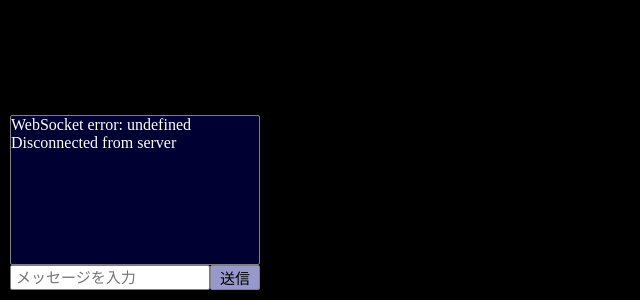
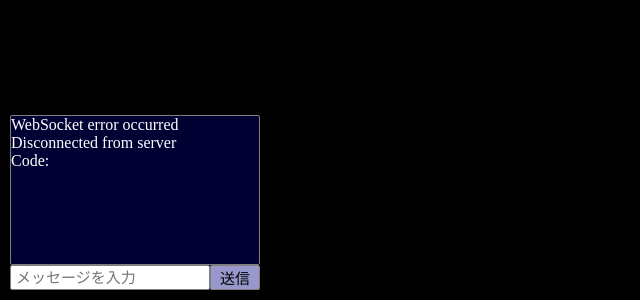
Before and after one commit to pukun1115-tech/websocket_test1, a website: page public/index.html in a window 1280 px wide. Shown: the part 500-800 px from the top of the page, 0-640 px from the left. Drawn offline with Linux system fonts and the light colour scheme.

Commit message:
クライエント側のエラー

```diff
--- a/public/index.html
+++ b/public/index.html
@@ -153,11 +153,13 @@
                     addMessage(data.message);
                 }
             });
-            socket.addEventListener("close", () => {
+            socket.addEventListener("close", (event) => {
                 addMessage("Disconnected from server");
+                addMessage("Code: ", event.code);
             });
-            socket.addEventListener("error", (error) => {
-                addMessage("WebSocket error: " + error.message);
+            socket.addEventListener("error", (event) => {
+                console.log("WebSocketエラー: ", event);
+                addMessage("WebSocket error occurred");
             });
             socket.addEventListener("open", () => {
                 addMessage("Connected to server");
```
